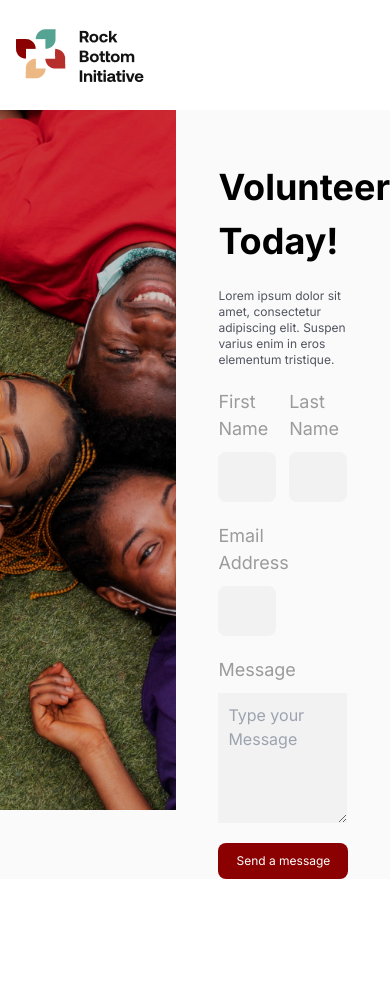
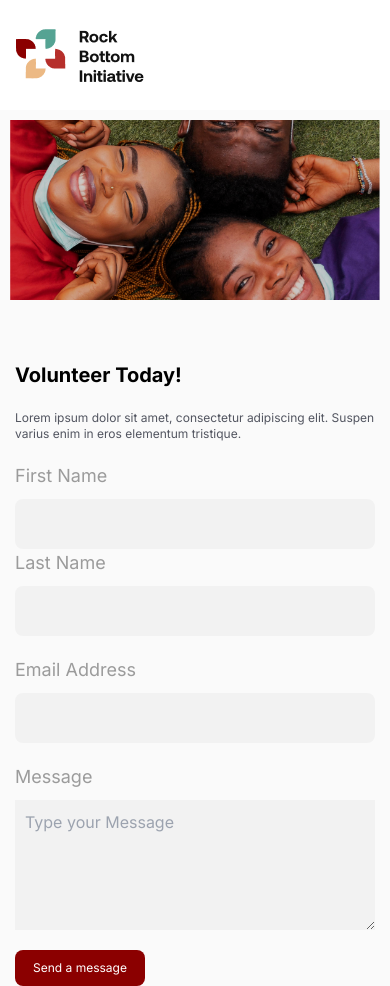
Before and after one commit to harzyz/rock-bottom-initiative, a Next.js app: page /volunteer in a window 390 px wide. Before the commit the page ends 879 px from the top, so only its background shows below. Built offline with nearby package versions, Linux system fonts and the light colour scheme.

Commit message:
first commit

```diff
--- a/src/app/login/page.tsx
+++ b/src/app/login/page.tsx
@@ -8,16 +8,16 @@ const page = () => {
   return (
     <div className="bg-[#FAFAFA] flex flex-col  w-full h-full">
       <Navbar />
-      <div className="flex h-full ">
-        <div className="w-[45%] h-[700px]">
+      <div className="flex flex-col lg:flex-row h-full ">
+        <div className="lg:w-[45%] lg:p-0 p-[10px] h-[200px] lg:h-[700px]">
           <Image
             className="w-full h-full object-cover"
             src={loginImg}
             alt="Group of people smiling"
           />
         </div>
-        <div className="w-[55%] pt-[50px] flex justify-center">
-          <form className="w-[60%] gap-[20px] flex flex-col">
+        <div className="lg:w-[55%] pt-[50px] flex justify-center">
+          <form className="lg:w-[60%] gap-[20px] flex flex-col">
 
             <h1 className="font-bold text-[36px] ">Log In</h1>
             <p className="text-[#525560] text-xs">
--- a/src/app/volunteer/page.tsx
+++ b/src/app/volunteer/page.tsx
@@ -7,34 +7,34 @@ const Volunteer = () => {
   return (
     <div className="bg-[#FAFAFA] flex flex-col  w-full h-full">
       <Navbar />
-      <div className="flex h-full ">
-        <div className="w-[45%] h-[700px]">
+      <div className="flex flex-col lg:flex-row h-full ">
+        <div className="lg:w-[45%] lg:p-0 p-[10px] h-[200px] lg:h-[700px]">
           <Image
             className="w-full h-full object-cover"
             src={VolunteerImg}
             alt="Group of people smiling"
           />
         </div>
-        <div className="w-[55%] pt-[50px] flex justify-center">
-          <form className="w-[60%] gap-[20px] flex flex-col">
+        <div className="lg:w-[55%] px-[15px] pt-[50px] flex justify-center">
+          <form className="lg:w-[60%] gap-[20px] flex flex-col">
 
-            <h1 className="font-bold text-[36px] ">Volunteer Today!</h1>
+            <h1 className="font-bold text-[20px] lg:text-[36px] ">Volunteer Today!</h1>
             <p className="text-[#525560] text-xs">
               Lorem ipsum dolor sit amet, consectetur adipiscing elit. Suspen
               varius enim in eros elementum tristique.{" "}
             </p>
-            <div className="w-full justify-between flex ">
-              <div className="flex w-[45%] gap-[10px] flex-col">
+            <div className="w-full flex-col lg:flex-row justify-between flex ">
+              <div className="flex lg:w-[45%] gap-[10px] flex-col">
                 <label className="text-[#9B9B9B] text-[18px]">First Name</label>
                 <input className="h-[50px] rounded-[8px] bg-[#F2F2F2]" type="text" />
               </div>
-              <div className="flex w-[45%] gap-[10px] flex-col">
+              <div className="flex lg:w-[45%] gap-[10px] flex-col">
                 <label className="text-[#9B9B9B] text-[18px]">Last Name</label>
                 <input className="h-[50px] rounded-[8px] bg-[#F2F2F2]" type="text" />
               </div>
             </div>
-            <div className="flex ">
-              <div className="flex w-[45%] gap-[10px] flex-col">
+            <div className="w-full ">
+              <div className="flex lg:w-[45%] gap-[10px] flex-col">
                 <label className="text-[#9B9B9B] text-[18px]">Email Address</label>
                 <input className="h-[50px] rounded-[8px] bg-[#F2F2F2]" type="text" />
               </div>
```
